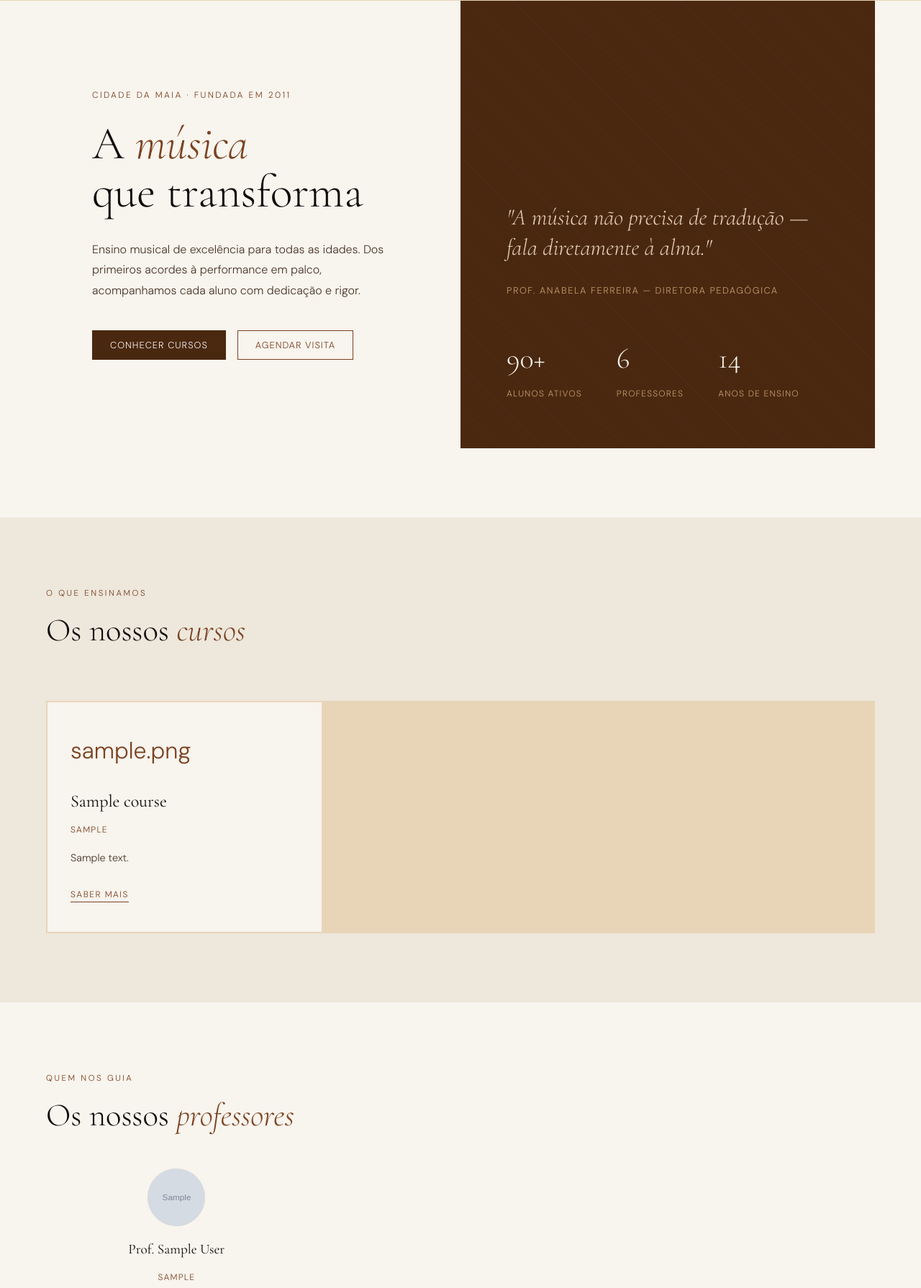
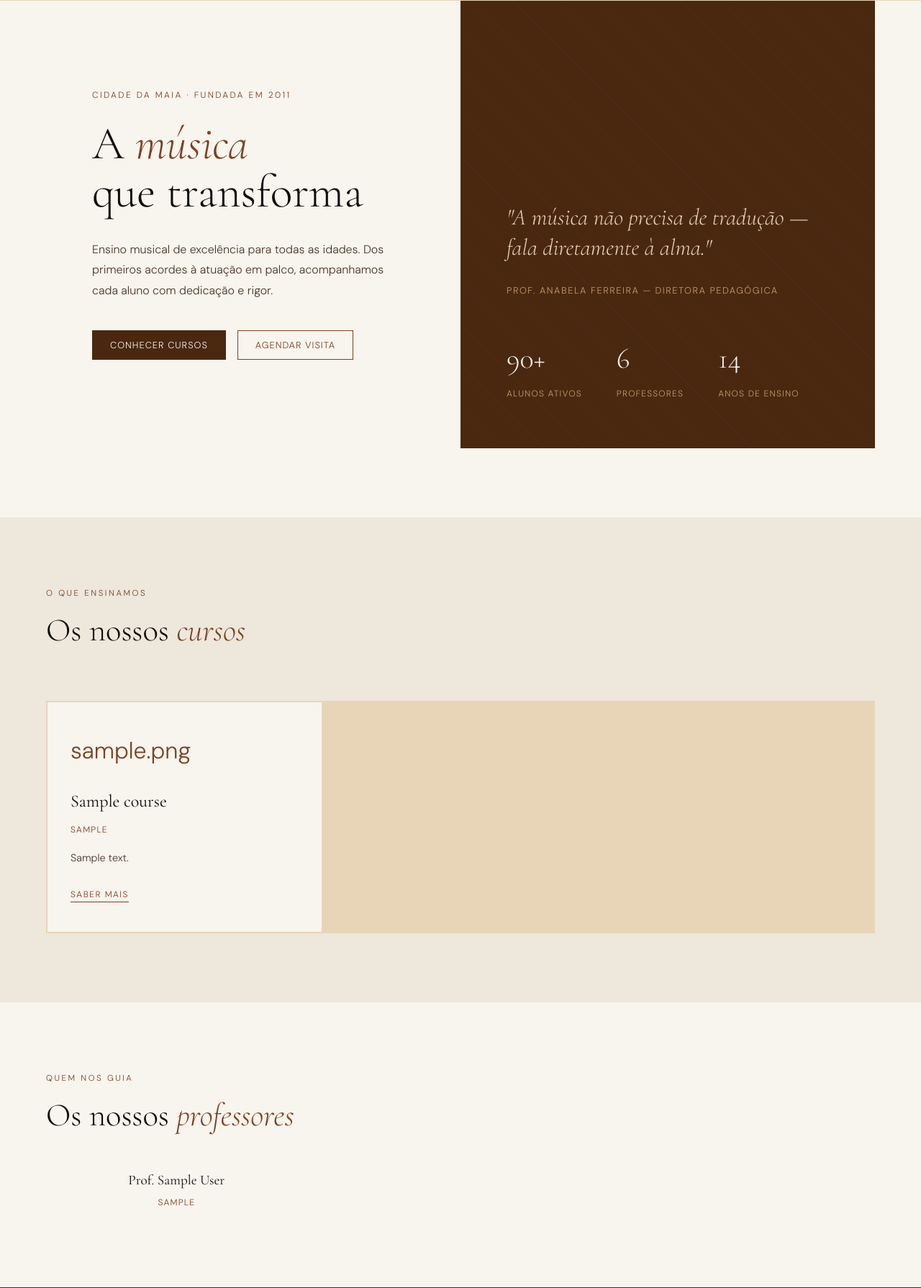
Before and after one commit to marqquees/EMH, a Django app: page / in a window 1280 px wide. Shown: the part 81-1871 px from the top of the page at 72% size. Run offline with Django 5.2, Linux system fonts and the light colour scheme; tables that the repository leaves empty hold one stand-in row (values such as "Sample post"); grey boxes marked "Sample" are stand-in pictures.

Commit message:
chore: update home.html for content refinement and remove teacher avatar field

```diff
--- a/emh/settings.py
+++ b/emh/settings.py
@@ -125,7 +125,4 @@ STATICFILES_DIRS = [
 
 STATIC_ROOT = os.path.join(BASE_DIR, 'staticfiles')
 
-MEDIA_URL = '/media/'
-MEDIA_ROOT = os.path.join(BASE_DIR, 'media')
-
 STATICFILES_STORAGE = 'whitenoise.storage.CompressedManifestStaticFilesStorage'
--- a/emh/urls.py
+++ b/emh/urls.py
@@ -17,13 +17,7 @@ Including another URLconf
 from django.contrib import admin
 from django.urls import path, include
 
-from django.conf import settings
-from django.conf.urls.static import static
-
 urlpatterns = [
     path('admin/', admin.site.urls),
     path('', include('emh_web.urls')),
 ]
-
-if settings.DEBUG:
-    urlpatterns += static(settings.MEDIA_URL, document_root=settings.MEDIA_ROOT)
--- a/templates/emh/home.html
+++ b/templates/emh/home.html
@@ -10,7 +10,7 @@
         <h1 class="hero-title">A <em>música</em><br>que transforma</h1>
         <p class="hero-body">
             Ensino musical de excelência para todas as idades. Dos primeiros acordes
-                à performance em palco, acompanhamos cada aluno com dedicação e rigor.
+            à atuação em palco, acompanhamos cada aluno com dedicação e rigor.
         </p>
         <div class="hero-actions">
             <a class="btn-primary" href="#course">Conhecer Cursos</a>
@@ -73,17 +73,7 @@
     <div class="teach-grid">
         {% for teacher in teachers %}
         <div class="teach-card">
-                    <div class="teach-avatar">
-                        {% if teacher.avatar %}
-                            <img src="{{ teacher.avatar.url }}"
-                                 alt="{{ teacher.full_name }}"
-                                 style="width: 100%; height: 100%; object-fit: cover; border-radius: inherit;">
-                        {% else %}
-                            {{ teacher.full_name|make_list|first }}
-                        {% endif %}
-                    </div>
             <h3 class="teach-name">Prof. {{ teacher.full_name }}</h3>
-                    <p class="teach-area">{{ teacher.course_taught }}</p>
             <p class="teach-area">{{ teacher.training }}</p>
         </div>
         {% empty %}
```
Also changed, not shown: emh_web/migrations/0009_remove_teacher_avatar.py (added), media/img/avatar/teacher/anabela_ferreira.jpg (deleted), media/img/avatar/teacher/marta_silva.jpg (deleted), media/img/avatar/teacher/rui_cardoso.jpg (deleted). Lines whose indentation alone changed are shown as unchanged.
